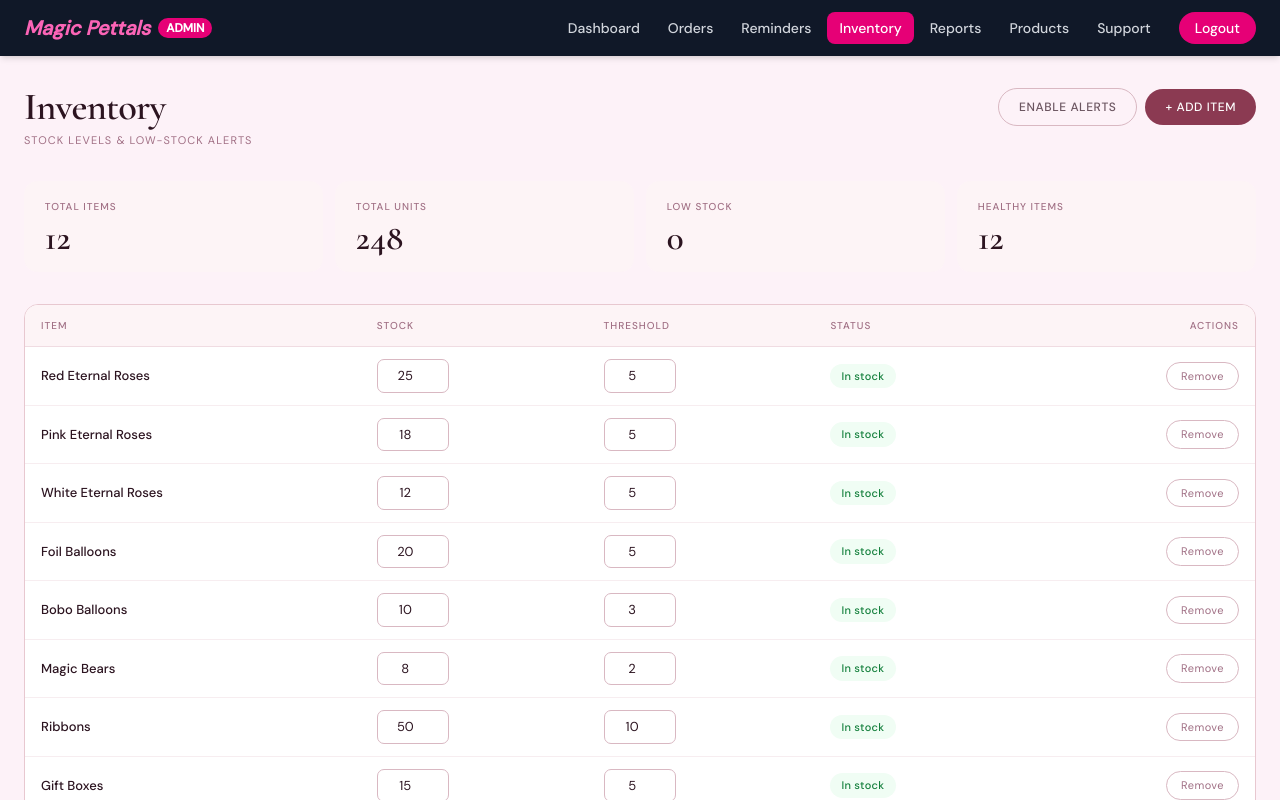
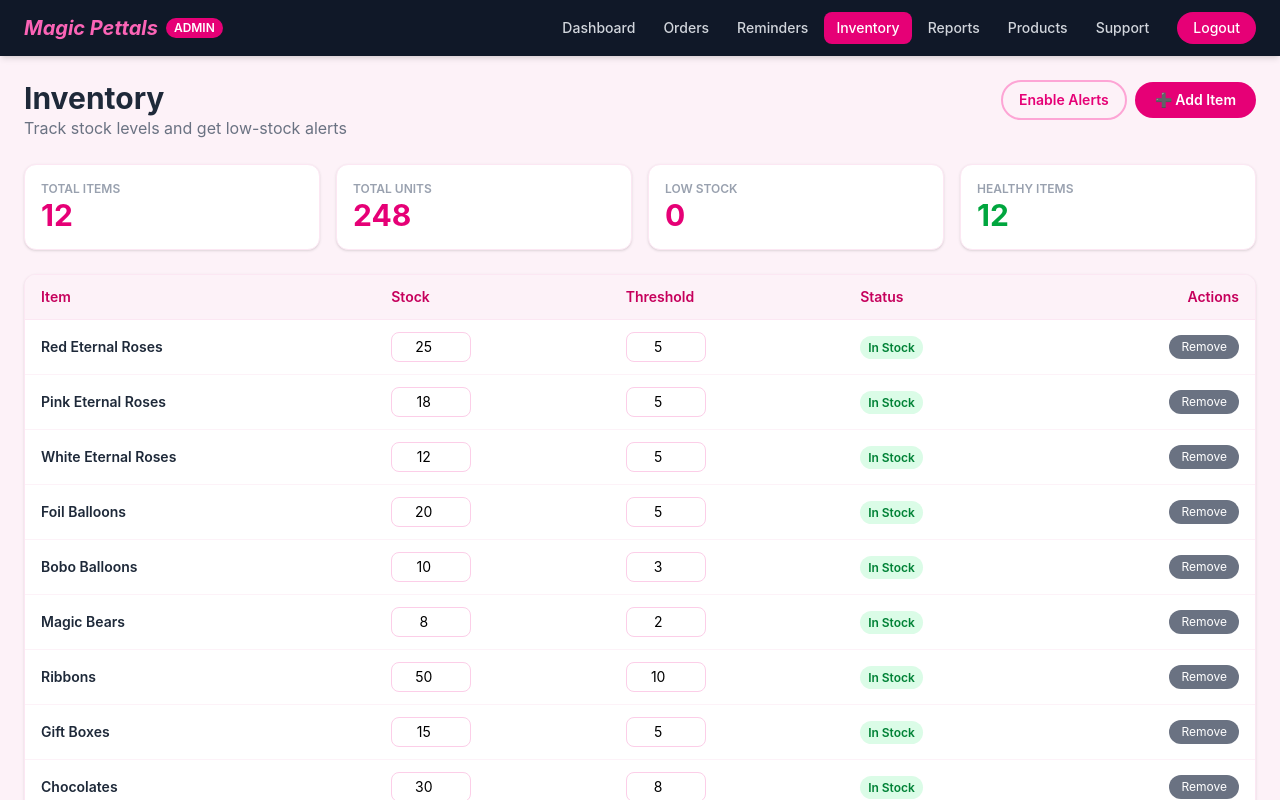
Before and after one commit to JeuelTorres/magic-petals, a React (Vite) app: page /admin/inventory in a window 1280 px wide. Shown: the top 800 px of the page. Built offline with nearby package versions, Linux system fonts and the light colour scheme; sample sign-in values are in the browser's storage.

Commit message:
fixed inventory

```diff
--- a/src/pages/Inventory.jsx
+++ b/src/pages/Inventory.jsx
@@ -23,9 +23,15 @@ function Inventory() {
   const [showAdd, setShowAdd] = useState(false)
   const [newItem, setNewItem] = useState({ name: '', stock: '', threshold: '' })
   const [notifEnabled, setNotifEnabled] = useState(false)
+  const [toast, setToast] = useState('')
   const notifiedRef = useRef(new Set())
 
   const session = JSON.parse(localStorage.getItem('mp_session') || '{}')
+
+  const showToast = (msg) => {
+    setToast(msg)
+    setTimeout(() => setToast(''), 3000)
+  }
 
   useEffect(() => {
     if (session.role !== 'admin') {
@@ -33,12 +39,8 @@ function Inventory() {
       return
     }
     const saved = JSON.parse(localStorage.getItem('mp_inventory') || 'null')
-    if (saved) {
-      setItems(saved)
-    } else {
-      setItems(DEFAULT_INVENTORY)
-      localStorage.setItem('mp_inventory', JSON.stringify(DEFAULT_INVENTORY))
-    }
+    setItems(saved || DEFAULT_INVENTORY)
+    if (!saved) localStorage.setItem('mp_inventory', JSON.stringify(DEFAULT_INVENTORY))
     if ('Notification' in window && Notification.permission === 'granted') {
       setNotifEnabled(true)
     }
@@ -54,9 +56,7 @@ function Inventory() {
         })
         notifiedRef.current.add(item.id)
       }
-      if (item.stock >= item.threshold) {
-        notifiedRef.current.delete(item.id)
-      }
+      if (item.stock >= item.threshold) notifiedRef.current.delete(item.id)
     })
   }, [items, notifEnabled])
 
@@ -66,22 +66,24 @@ function Inventory() {
   }
 
   const updateStock = (id, value) => {
-    const stock = Math.max(0, parseInt(value) || 0)
-    saveItems(items.map(i => i.id === id ? { ...i, stock } : i))
+    saveItems(items.map(i => i.id === id ? { ...i, stock: Math.max(0, parseInt(value) || 0) } : i))
   }
 
   const updateThreshold = (id, value) => {
-    const threshold = Math.max(0, parseInt(value) || 0)
-    saveItems(items.map(i => i.id === id ? { ...i, threshold } : i))
+    saveItems(items.map(i => i.id === id ? { ...i, threshold: Math.max(0, parseInt(value) || 0) } : i))
   }
 
   const deleteItem = (id) => {
     if (!window.confirm('Remove this item from inventory?')) return
     saveItems(items.filter(i => i.id !== id))
+    showToast('Item removed.')
   }
 
   const addItem = () => {
-    if (!newItem.name.trim()) return alert('Please enter an item name.')
+    if (!newItem.name.trim()) {
+      showToast('Please enter an item name.')
+      return
+    }
     const item = {
       id: Date.now(),
       name: newItem.name.trim(),
@@ -91,15 +93,19 @@ function Inventory() {
     saveItems([...items, item])
     setNewItem({ name: '', stock: '', threshold: '' })
     setShowAdd(false)
+    showToast('Item added!')
   }
 
   const requestNotifications = () => {
-    if (!('Notification' in window)) return alert('Your browser does not support notifications.')
+    if (!('Notification' in window)) {
+      showToast('Your browser does not support notifications.')
+      return
+    }
     Notification.requestPermission().then(permission => {
       if (permission === 'granted') {
         setNotifEnabled(true)
         new Notification('Magic Pettals', {
-          body: 'Inventory alerts are on. You will be notified when items run low.',
+          body: 'Inventory alerts are on!',
           icon: '/favicon.svg',
         })
       }
@@ -110,194 +116,184 @@ function Inventory() {
   const totalUnits = items.reduce((a, i) => a + i.stock, 0)
 
   return (
-    <>
-      <style>{`
-        @import url('https://fonts.googleapis.com/css2?family=Cormorant+Garamond:ital,wght@0,400;0,600;1,400&family=DM+Sans:opsz,wght@9..40,300;9..40,400;9..40,500&display=swap');
-
-        .inv-wrap * { box-sizing: border-box; }
-        .inv-wrap { font-family: 'DM Sans', sans-serif; }
-
-        .inv-stat { background:#fdf4f6; border-radius:14px; padding:1.1rem 1.3rem; transition:transform 0.15s; }
-        .inv-stat:hover { transform:translateY(-2px); }
-        .inv-stat-label { font-size:10px; font-weight:500; text-transform:uppercase; letter-spacing:0.1em; color:#a17085; margin-bottom:6px; }
-        .inv-stat-num { font-family:'Cormorant Garamond',serif; font-size:2.2rem; font-weight:600; line-height:1; color:#2c1420; }
-        .inv-stat-num.warn { color:#b91c1c; }
-
-        .inv-alert { background:#fff1f2; border:0.5px solid #fecdd3; border-radius:12px; padding:12px 18px; display:flex; align-items:center; gap:10px; margin-bottom:1.5rem; }
-        .inv-alert-dot { width:8px; height:8px; border-radius:50%; background:#e11d48; flex-shrink:0; animation:inv-pulse 1.5s infinite; }
-        @keyframes inv-pulse { 0%,100%{opacity:1} 50%{opacity:0.3} }
-        .inv-alert span { font-size:13px; color:#9f1239; font-weight:500; }
-
-        .inv-btn { display:inline-flex; align-items:center; gap:6px; padding:9px 20px; border-radius:100px; font-size:12px; font-weight:500; letter-spacing:0.05em; cursor:pointer; border:none; transition:all 0.15s; font-family:'DM Sans',sans-serif; text-transform:uppercase; }
-        .inv-btn-primary { background:#8B3A52; color:#fff; }
-        .inv-btn-primary:hover { background:#6d2e41; }
-        .inv-btn-ghost { background:transparent; color:#6b5560; border:0.5px solid #d9b8c2; }
-        .inv-btn-ghost:hover { background:#fdf4f6; }
-        .inv-btn-notif-on { display:inline-flex; align-items:center; gap:6px; padding:9px 16px; background:#f0fdf4; border:0.5px solid #bbf7d0; border-radius:100px; font-size:12px; font-weight:500; color:#15803d; letter-spacing:0.04em; text-transform:uppercase; }
-
-        .inv-add-form { background:#fdf4f6; border:0.5px solid #e8c8d0; border-radius:14px; padding:1.4rem 1.5rem; margin-bottom:1.5rem; animation:inv-slidedown 0.2s ease; }
-        @keyframes inv-slidedown { from{opacity:0;transform:translateY(-8px)} to{opacity:1;transform:translateY(0)} }
-        .inv-add-form h3 { font-family:'Cormorant Garamond',serif; font-size:1.3rem; font-weight:600; color:#2c1420; margin-bottom:1rem; }
-        .inv-field label { display:block; font-size:10px; font-weight:500; text-transform:uppercase; letter-spacing:0.1em; color:#a17085; margin-bottom:5px; }
-        .inv-field input { width:100%; padding:9px 13px; border:0.5px solid #d9b8c2; border-radius:8px; font-size:13px; background:#fff; color:#2c1420; font-family:'DM Sans',sans-serif; outline:none; transition:border-color 0.15s; }
-        .inv-field input:focus { border-color:#8B3A52; }
-
-        .inv-table-wrap { background:#fff; border:0.5px solid #e8c8d0; border-radius:14px; overflow:hidden; }
-        .inv-table { width:100%; border-collapse:collapse; font-size:13px; }
-        .inv-table thead tr { border-bottom:0.5px solid #f0dce2; background:#fdf4f6; }
-        .inv-table thead th { padding:13px 16px; text-align:left; font-size:10px; font-weight:500; text-transform:uppercase; letter-spacing:0.1em; color:#a17085; }
-        .inv-table thead th:last-child { text-align:right; }
-        .inv-table tbody tr { border-bottom:0.5px solid #f7edf0; transition:background 0.1s; }
-        .inv-table tbody tr:last-child { border-bottom:none; }
-        .inv-table tbody tr:hover { background:#fdf4f6; }
-        .inv-table tbody tr.low-row { background:#fff8f8; }
-        .inv-table tbody tr.low-row:hover { background:#fff1f2; }
-        .inv-table td { padding:12px 16px; color:#2c1420; }
-        .inv-table td:last-child { text-align:right; }
-        .inv-item-name { font-weight:500; }
-
-        .inv-num-input { width:72px; padding:6px 10px; border:0.5px solid #d9b8c2; border-radius:7px; font-size:13px; text-align:center; background:#fff; color:#2c1420; font-family:'DM Sans',sans-serif; outline:none; transition:border-color 0.15s; }
-        .inv-num-input:focus { border-color:#8B3A52; }
-        .inv-num-input.low { border-color:#fca5a5; color:#b91c1c; font-weight:600; background:#fff8f8; }
-
-        .inv-badge { display:inline-flex; align-items:center; padding:4px 11px; border-radius:100px; font-size:11px; font-weight:500; letter-spacing:0.03em; }
-        .inv-badge-ok { background:#f0fdf4; color:#15803d; }
-        .inv-badge-low { background:#fff1f2; color:#be123c; }
-
-        .inv-del-btn { padding:5px 14px; font-size:11px; border-radius:100px; background:transparent; border:0.5px solid #d9b8c2; color:#a17085; cursor:pointer; font-family:'DM Sans',sans-serif; letter-spacing:0.04em; transition:all 0.15s; }
-        .inv-del-btn:hover { background:#fff1f2; border-color:#fca5a5; color:#be123c; }
-
-        .inv-table-footer { padding:10px 16px; font-size:11px; color:#a17085; border-top:0.5px solid #f0dce2; background:#fdf4f6; letter-spacing:0.05em; text-transform:uppercase; }
-
-        .inv-empty { background:#fff; border:0.5px solid #e8c8d0; border-radius:14px; padding:4rem 2rem; text-align:center; }
-        .inv-empty-label { font-family:'Cormorant Garamond',serif; font-size:2.5rem; font-style:italic; color:#d9b8c2; margin-bottom:0.75rem; }
-        .inv-empty p { font-size:14px; color:#a17085; }
-      `}</style>
-
-      <div className="min-h-screen bg-pink-50 inv-wrap">
+    <div className="min-h-screen bg-pink-50">
       <AdminNavbar />
 
-        <div className="max-w-7xl mx-auto px-6 py-8">
+      {toast && (
+        <div className="fixed top-20 right-4 bg-green-500 text-white px-5 py-3 rounded-full shadow-lg z-50 font-semibold animate-bounce">
+          {toast}
+        </div>
+      )}
+
+      <div className="max-w-7xl mx-auto px-6 py-6">
 
         {/* Header */}
-          <div className="flex justify-between items-start flex-wrap gap-4 mb-8">
+        <div className="flex justify-between items-start flex-wrap gap-4 mb-6">
           <div>
-              <h2 style={{ fontFamily:"'Cormorant Garamond',serif", fontSize:'2.4rem', fontWeight:600, color:'#2c1420', letterSpacing:'-0.02em', lineHeight:1 }}>
-                Inventory
-              </h2>
-              <p style={{ fontSize:11, textTransform:'uppercase', letterSpacing:'0.1em', color:'#a17085', fontWeight:400, marginTop:6 }}>
-                Stock levels &amp; low-stock alerts
-              </p>
+            <h2 className="text-3xl font-bold text-gray-800">Inventory</h2>
+            <p className="text-gray-500">Track stock levels and get low-stock alerts</p>
           </div>
           <div className="flex gap-2 items-center">
             {!notifEnabled ? (
-                <button className="inv-btn inv-btn-ghost" onClick={requestNotifications}>Enable alerts</button>
+              <button
+                onClick={requestNotifications}
+                className="border-2 border-pink-300 text-pink-600 hover:bg-pink-50 font-semibold px-4 py-2 rounded-full transition text-sm"
+              >
+                Enable Alerts
+              </button>
             ) : (
-                <span className="inv-btn-notif-on">
-                  <svg width="8" height="8" viewBox="0 0 8 8"><circle cx="4" cy="4" r="4" fill="#15803d"/></svg>
-                  Alerts on
+              <span className="text-xs bg-green-100 text-green-700 px-3 py-2 rounded-full font-semibold">
+                Alerts On
               </span>
             )}
-              <button className="inv-btn inv-btn-primary" onClick={() => setShowAdd(!showAdd)}>
-                + Add item
+            <button
+              onClick={() => setShowAdd(!showAdd)}
+              className="bg-pink-600 hover:bg-pink-700 text-white font-semibold px-5 py-2 rounded-full transition text-sm"
+            >
+              ➕ Add Item
             </button>
           </div>
         </div>
 
         {/* Stat Cards */}
-          <div style={{ display:'grid', gridTemplateColumns:'repeat(auto-fit,minmax(130px,1fr))', gap:12, marginBottom:'2rem' }}>
-            <div className="inv-stat">
-              <div className="inv-stat-label">Total items</div>
-              <div className="inv-stat-num">{items.length}</div>
+        <div className="grid grid-cols-2 md:grid-cols-4 gap-4 mb-6">
+          <div className="bg-white rounded-xl border border-pink-100 p-4 shadow-sm">
+            <p className="text-xs text-gray-400 font-semibold uppercase">Total Items</p>
+            <p className="text-3xl font-bold text-pink-600">{items.length}</p>
           </div>
-            <div className="inv-stat">
-              <div className="inv-stat-label">Total units</div>
-              <div className="inv-stat-num">{totalUnits}</div>
+          <div className="bg-white rounded-xl border border-pink-100 p-4 shadow-sm">
+            <p className="text-xs text-gray-400 font-semibold uppercase">Total Units</p>
+            <p className="text-3xl font-bold text-pink-600">{totalUnits}</p>
           </div>
-            <div className="inv-stat">
-              <div className="inv-stat-label">Low stock</div>
-              <div className={`inv-stat-num${lowStockItems.length > 0 ? ' warn' : ''}`}>{lowStockItems.length}</div>
+          <div className="bg-white rounded-xl border border-pink-100 p-4 shadow-sm">
+            <p className="text-xs text-gray-400 font-semibold uppercase">Low Stock</p>
+            <p className={`text-3xl font-bold ${lowStockItems.length > 0 ? 'text-red-500' : 'text-pink-600'}`}>
+              {lowStockItems.length}
+            </p>
           </div>
-            <div className="inv-stat">
-              <div className="inv-stat-label">Healthy items</div>
-              <div className="inv-stat-num">{items.length - lowStockItems.length}</div>
+          <div className="bg-white rounded-xl border border-pink-100 p-4 shadow-sm">
+            <p className="text-xs text-gray-400 font-semibold uppercase">Healthy Items</p>
+            <p className="text-3xl font-bold text-green-600">{items.length - lowStockItems.length}</p>
           </div>
         </div>
 
-          {/* Alert Bar */}
+        {/* Low Stock Alert */}
         {lowStockItems.length > 0 && (
-            <div className="inv-alert">
-              <div className="inv-alert-dot" />
-              <span>
-                {lowStockItems.length} item{lowStockItems.length > 1 ? 's' : ''} need{lowStockItems.length === 1 ? 's' : ''} restocking — see highlighted rows below.
-              </span>
+          <div className="bg-red-50 border border-red-200 rounded-xl p-4 mb-6 flex items-center gap-3">
+            <p className="text-sm text-red-700 font-semibold">
+              {lowStockItems.length} item{lowStockItems.length > 1 ? 's' : ''} need{lowStockItems.length === 1 ? 's' : ''} restocking.
+            </p>
           </div>
         )}
 
         {/* Add Item Form */}
         {showAdd && (
-            <div className="inv-add-form">
-              <h3>New inventory item</h3>
-              <div style={{ display:'grid', gridTemplateColumns:'2fr 1fr 1fr', gap:10, marginBottom:'1rem' }}>
-                <div className="inv-field">
-                  <label>Item name</label>
-                  <input value={newItem.name} onChange={e => setNewItem({ ...newItem, name: e.target.value })} placeholder="e.g. Yellow Eternal Roses" />
+          <div className="bg-white rounded-2xl border border-pink-200 shadow-md p-6 mb-6">
+            <h3 className="text-xl font-bold text-pink-700 mb-4">➕ Add New Item</h3>
+            <div className="grid grid-cols-1 md:grid-cols-3 gap-4 mb-4">
+              <div className="md:col-span-1">
+                <label className="block text-sm font-medium text-gray-600 mb-1">Item Name *</label>
+                <input
+                  value={newItem.name}
+                  onChange={e => setNewItem({ ...newItem, name: e.target.value })}
+                  placeholder="e.g. Yellow Eternal Roses"
+                  className="w-full border border-pink-200 rounded-lg px-3 py-2 text-sm focus:outline-none focus:border-pink-400"
+                />
               </div>
-                <div className="inv-field">
-                  <label>Stock</label>
-                  <input type="number" value={newItem.stock} onChange={e => setNewItem({ ...newItem, stock: e.target.value })} placeholder="0" />
+              <div>
+                <label className="block text-sm font-medium text-gray-600 mb-1">Stock</label>
+                <input
+                  type="number"
+                  value={newItem.stock}
+                  onChange={e => setNewItem({ ...newItem, stock: e.target.value })}
+                  placeholder="0"
+                  className="w-full border border-pink-200 rounded-lg px-3 py-2 text-sm focus:outline-none focus:border-pink-400"
+                />
               </div>
-                <div className="inv-field">
-                  <label>Threshold</label>
-                  <input type="number" value={newItem.threshold} onChange={e => setNewItem({ ...newItem, threshold: e.target.value })} placeholder="5" />
+              <div>
+                <label className="block text-sm font-medium text-gray-600 mb-1">Low Stock Threshold</label>
+                <input
+                  type="number"
+                  value={newItem.threshold}
+                  onChange={e => setNewItem({ ...newItem, threshold: e.target.value })}
+                  placeholder="5"
+                  className="w-full border border-pink-200 rounded-lg px-3 py-2 text-sm focus:outline-none focus:border-pink-400"
+                />
               </div>
             </div>
-              <div className="flex gap-2">
-                <button className="inv-btn inv-btn-primary" onClick={addItem}>Add item</button>
-                <button className="inv-btn inv-btn-ghost" onClick={() => { setShowAdd(false); setNewItem({ name:'', stock:'', threshold:'' }) }}>Cancel</button>
+            <div className="flex gap-2 pt-4 border-t border-pink-100">
+              <button
+                onClick={addItem}
+                className="bg-pink-600 hover:bg-pink-700 text-white font-semibold px-5 py-2 rounded-full transition text-sm"
+              >
+                ✓ Add Item
+              </button>
+              <button
+                onClick={() => { setShowAdd(false); setNewItem({ name: '', stock: '', threshold: '' }) }}
+                className="bg-gray-200 hover:bg-gray-300 text-gray-700 font-semibold px-5 py-2 rounded-full transition text-sm"
+              >
+                Cancel
+              </button>
             </div>
           </div>
         )}
 
         {/* Table */}
         {items.length === 0 ? (
-            <div className="inv-empty">
-              <div className="inv-empty-label">Empty</div>
-              <p>Click "Add item" to start tracking your inventory.</p>
+          <div className="bg-white rounded-xl border border-pink-100 p-8 text-center">
+            <p className="text-gray-500">No items yet. Click "Add Item" to start tracking inventory.</p>
           </div>
         ) : (
-            <div className="inv-table-wrap">
-              <div style={{ overflowX:'auto' }}>
-                <table className="inv-table">
-                  <thead>
+          <div className="bg-white rounded-xl border border-pink-100 shadow-sm overflow-hidden">
+            <div className="overflow-x-auto">
+              <table className="w-full text-sm">
+                <thead className="bg-pink-50 border-b border-pink-100">
                   <tr>
-                      <th>Item</th>
-                      <th>Stock</th>
-                      <th>Threshold</th>
-                      <th>Status</th>
-                      <th>Actions</th>
+                    <th className="text-left px-4 py-3 font-semibold text-pink-700">Item</th>
+                    <th className="text-left px-4 py-3 font-semibold text-pink-700">Stock</th>
+                    <th className="text-left px-4 py-3 font-semibold text-pink-700">Threshold</th>
+                    <th className="text-left px-4 py-3 font-semibold text-pink-700">Status</th>
+                    <th className="text-right px-4 py-3 font-semibold text-pink-700">Actions</th>
                   </tr>
                 </thead>
                 <tbody>
                   {items.map(item => {
                     const isLow = item.stock < item.threshold
                     return (
-                        <tr key={item.id} className={isLow ? 'low-row' : ''}>
-                          <td className="inv-item-name">{item.name}</td>
-                          <td>
-                            <input type="number" className={`inv-num-input${isLow ? ' low' : ''}`} value={item.stock} onChange={e => updateStock(item.id, e.target.value)} min="0" />
+                      <tr key={item.id} className={`border-b border-pink-50 transition ${isLow ? 'bg-red-50 hover:bg-red-100' : 'hover:bg-pink-50'}`}>
+                        <td className="px-4 py-3 font-semibold text-gray-800">{item.name}</td>
+                        <td className="px-4 py-3">
+                          <input
+                            type="number"
+                            value={item.stock}
+                            onChange={e => updateStock(item.id, e.target.value)}
+                            min="0"
+                            className={`w-20 border rounded-lg px-2 py-1 text-sm text-center focus:outline-none ${isLow ? 'border-red-300 text-red-600 font-bold bg-red-50 focus:border-red-400' : 'border-pink-200 focus:border-pink-400'}`}
+                          />
                         </td>
-                          <td>
-                            <input type="number" className="inv-num-input" value={item.threshold} onChange={e => updateThreshold(item.id, e.target.value)} min="0" />
+                        <td className="px-4 py-3">
+                          <input
+                            type="number"
+                            value={item.threshold}
+                            onChange={e => updateThreshold(item.id, e.target.value)}
+                            min="0"
+                            className="w-20 border border-pink-200 rounded-lg px-2 py-1 text-sm text-center focus:outline-none focus:border-pink-400"
+                          />
                         </td>
-                          <td>
-                            {isLow
-                              ? <span className="inv-badge inv-badge-low">Low stock</span>
-                              : <span className="inv-badge inv-badge-ok">In stock</span>
-                            }
+                        <td className="px-4 py-3">
+                          {isLow ? (
+                            <span className="text-xs bg-red-100 text-red-700 px-2 py-1 rounded-full font-semibold">Low Stock</span>
+                          ) : (
+                            <span className="text-xs bg-green-100 text-green-700 px-2 py-1 rounded-full font-semibold">In Stock</span>
+                          )}
                         </td>
-                          <td>
-                            <button className="inv-del-btn" onClick={() => deleteItem(item.id)}>Remove</button>
+                        <td className="px-4 py-3 text-right">
+                          <button
+                            onClick={() => deleteItem(item.id)}
+                            className="text-xs bg-gray-500 hover:bg-red-600 text-white px-3 py-1 rounded-full transition"
+                          >
+                            Remove
+                          </button>
                         </td>
                       </tr>
                     )
@@ -305,7 +301,7 @@ function Inventory() {
                 </tbody>
               </table>
             </div>
-              <div className="inv-table-footer">
+            <div className="bg-pink-50 px-4 py-2 text-xs text-gray-500 border-t border-pink-100">
               {items.length} items · {lowStockItems.length} low stock · {totalUnits} total units
             </div>
           </div>
@@ -313,7 +309,6 @@ function Inventory() {
 
       </div>
     </div>
-    </>
   )
 }
 
```
Lines whose indentation alone changed are shown as unchanged.
